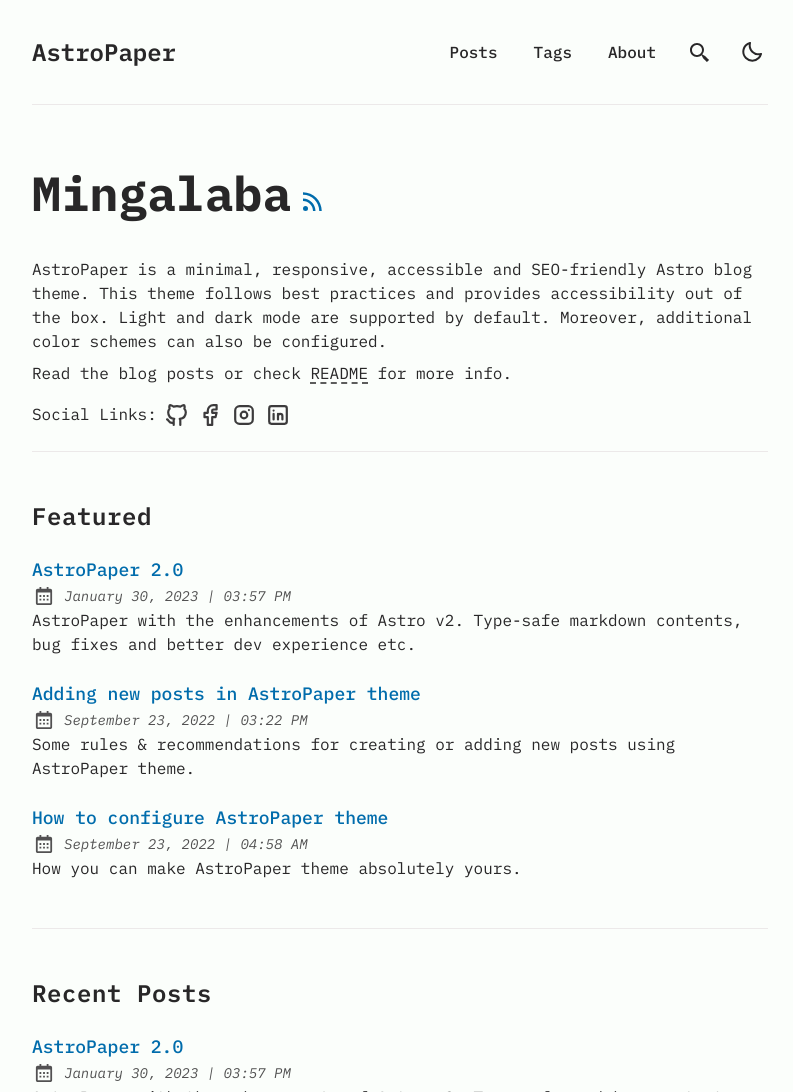
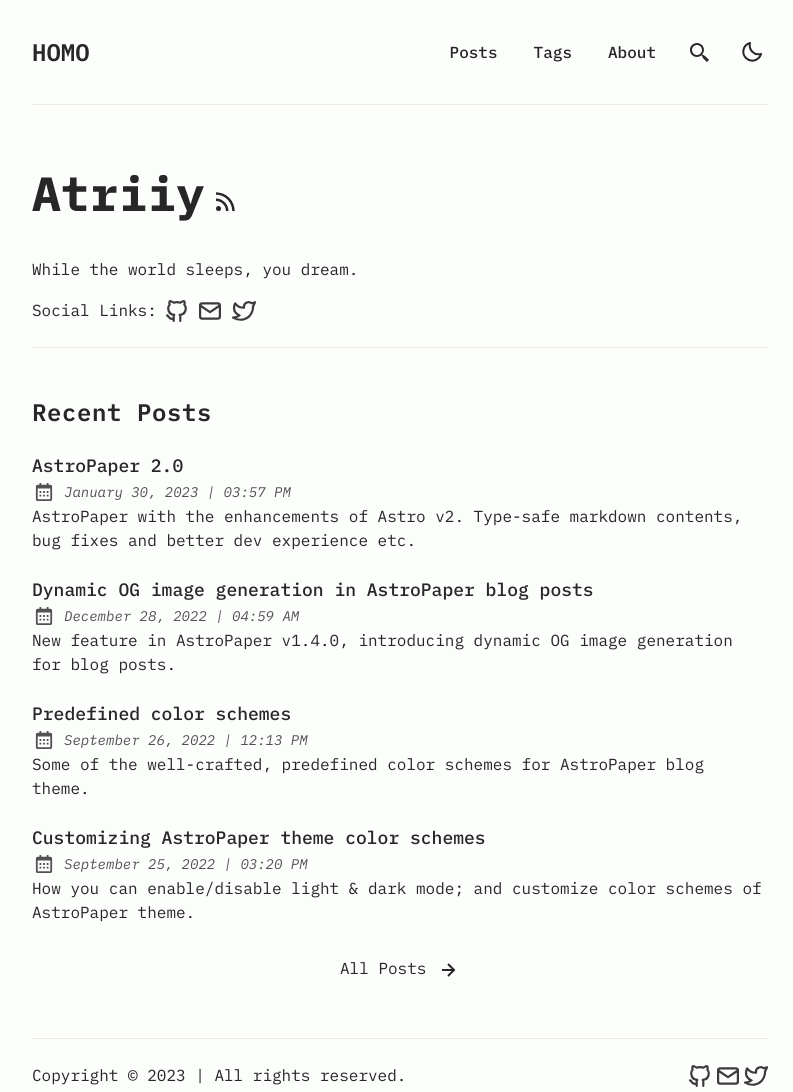
Before and after one commit to ShroXd/atriiy.dev, an Astro site: page / in a window 1280 px wide. Shown: the top 1092 px of the page, without its empty margins (240-1033 px from the left). Built offline with nearby package versions, Linux system fonts and the light colour scheme; Astro itself is replaced by a stand-in of ours; some packages are replaced by stand-ins of ours.

Commit message:
Optimize the color set

```diff
--- a/src/components/Header.astro
+++ b/src/components/Header.astro
@@ -126,7 +126,7 @@
     @apply mx-auto flex max-w-3xl flex-col items-center justify-between sm:flex-row;
   }
   .top-nav-wrap {
-    @apply relative flex w-full items-start justify-between p-4 sm:items-center sm:py-8;
+    @apply relative flex w-full items-start text-skin-accent justify-between p-4 sm:items-center sm:py-8;
   }
   .logo {
     @apply absolute py-1 text-xl font-semibold sm:static sm:text-2xl;
@@ -139,7 +139,7 @@
   }
 
   nav {
-    @apply flex w-full flex-col items-center bg-skin-fill sm:ml-2 sm:flex-row sm:justify-end sm:space-x-4 sm:py-0;
+    @apply flex w-full flex-col items-center bg-skin-fill text-skin-accent sm:ml-2 sm:flex-row sm:justify-end sm:space-x-4 sm:py-0;
   }
   nav ul {
     @apply mt-4 grid w-44 grid-cols-2 grid-rows-4 gap-x-2 gap-y-2 sm:ml-0 sm:mt-0 sm:w-auto sm:gap-x-5 sm:gap-y-0;
--- a/src/config.ts
+++ b/src/config.ts
@@ -1,13 +1,13 @@
 import type { Site, SocialObjects } from "./types";
 
 export const SITE: Site = {
-  website: "https://astro-paper.pages.dev/",
-  author: "Sat Naing",
-  desc: "A minimal, responsive and SEO-friendly Astro blog theme.",
-  title: "AstroPaper",
+  website: "https://atriiy.com/",
+  author: "Atriiy",
+  desc: "While the world sleeps, you dream.",
+  title: "HOMO",
   ogImage: "astropaper-og.jpg",
   lightAndDarkMode: true,
-  postPerPage: 3,
+  postPerPage: 5,
 };
 
 export const LOCALE = ["en-EN"]; // set to [] to use the environment default
@@ -22,7 +22,7 @@
 export const SOCIALS: SocialObjects = [
   {
     name: "Github",
-    href: "https://github.com/satnaing/astro-paper",
+    href: "https://github.com/ShroXd",
     linkTitle: ` ${SITE.title} on Github`,
     active: true,
   },
@@ -30,31 +30,31 @@
     name: "Facebook",
     href: "https://github.com/satnaing/astro-paper",
     linkTitle: `${SITE.title} on Facebook`,
-    active: true,
+    active: false,
   },
   {
     name: "Instagram",
     href: "https://github.com/satnaing/astro-paper",
     linkTitle: `${SITE.title} on Instagram`,
-    active: true,
+    active: false,
   },
   {
     name: "LinkedIn",
     href: "https://github.com/satnaing/astro-paper",
     linkTitle: `${SITE.title} on LinkedIn`,
+    active: false,
+  },
+  {
+    name: "Mail",
+    href: "mailto:shroxdf@gmail.com",
+    linkTitle: `Send an email to ${SITE.title}`,
     active: true,
   },
   {
-    name: "Mail",
-    href: "mailto:yourmail@gmail.com",
-    linkTitle: `Send an email to ${SITE.title}`,
-    active: false,
-  },
-  {
     name: "Twitter",
-    href: "https://github.com/satnaing/astro-paper",
+    href: "https://twitter.com/atriiy2",
     linkTitle: `${SITE.title} on Twitter`,
-    active: false,
+    active: true,
   },
   {
     name: "Twitch",
--- a/src/pages/index.astro
+++ b/src/pages/index.astro
@@ -23,7 +23,7 @@
   <Header />
   <main id="main-content">
     <section id="hero">
-      <h1>Mingalaba</h1>
+      <h1>Atriiy</h1>
       <a
         target="_blank"
         href="/rss.xml"
@@ -41,19 +41,9 @@
       </a>
 
       <p>
-        AstroPaper is a minimal, responsive, accessible and SEO-friendly Astro
-        blog theme. This theme follows best practices and provides accessibility
-        out of the box. Light and dark mode are supported by default. Moreover,
-        additional color schemes can also be configured.
       </p>
       <p>
-        Read the blog posts or check
-        <LinkButton
-          className="hover:text-skin-accent underline underline-offset-4 decoration-dashed"
-          href="https://github.com/satnaing/astro-paper#readme"
-        >
-          README
-        </LinkButton> for more info.
+        While the world sleeps, you dream.
       </p>
       {
         // only display if at least one social link is enabled
@@ -68,7 +58,7 @@
 
     <Hr />
 
-    {
+    <!-- {
       featuredPosts.length > 0 && (
         <>
           <section id="featured">
@@ -86,7 +76,7 @@
           <Hr />
         </>
       )
-    }
+    } -->
 
     <section id="recent-posts">
       <h2>Recent Posts</h2>
@@ -126,7 +116,7 @@
     @apply pb-6 pt-8;
   }
   #hero h1 {
-    @apply my-4 inline-block text-3xl font-bold sm:my-8 sm:text-5xl;
+    @apply my-4 inline-block text-3xl text-skin-accent font-bold sm:my-8 sm:text-5xl;
   }
   #hero .rss-link {
     @apply mb-6;
--- a/src/styles/base.css
+++ b/src/styles/base.css
@@ -7,18 +7,18 @@
   html[data-theme="light"] {
     --color-fill: 251, 254, 251;
     --color-text-base: 40, 39, 40;
-    --color-accent: 0, 108, 172;
+    --color-accent: 40, 39, 40;
     --color-card: 230, 230, 230;
     --color-card-muted: 205, 205, 205;
     --color-border: 236, 233, 233;
   }
   html[data-theme="dark"] {
-    --color-fill: 33, 39, 55;
-    --color-text-base: 234, 237, 243;
-    --color-accent: 255, 107, 1;
+    --color-fill: 29, 29, 31;
+    --color-text-base: 187, 187, 187;
+    --color-accent: 245, 245, 247;
     --color-card: 52, 63, 96;
     --color-card-muted: 138, 51, 2;
-    --color-border: 171, 75, 8;
+    --color-border: 66, 66, 69;
   }
   #sun-svg,
   html[data-theme="dark"] #moon-svg {
```
Also changed, not shown: 1 other file.
